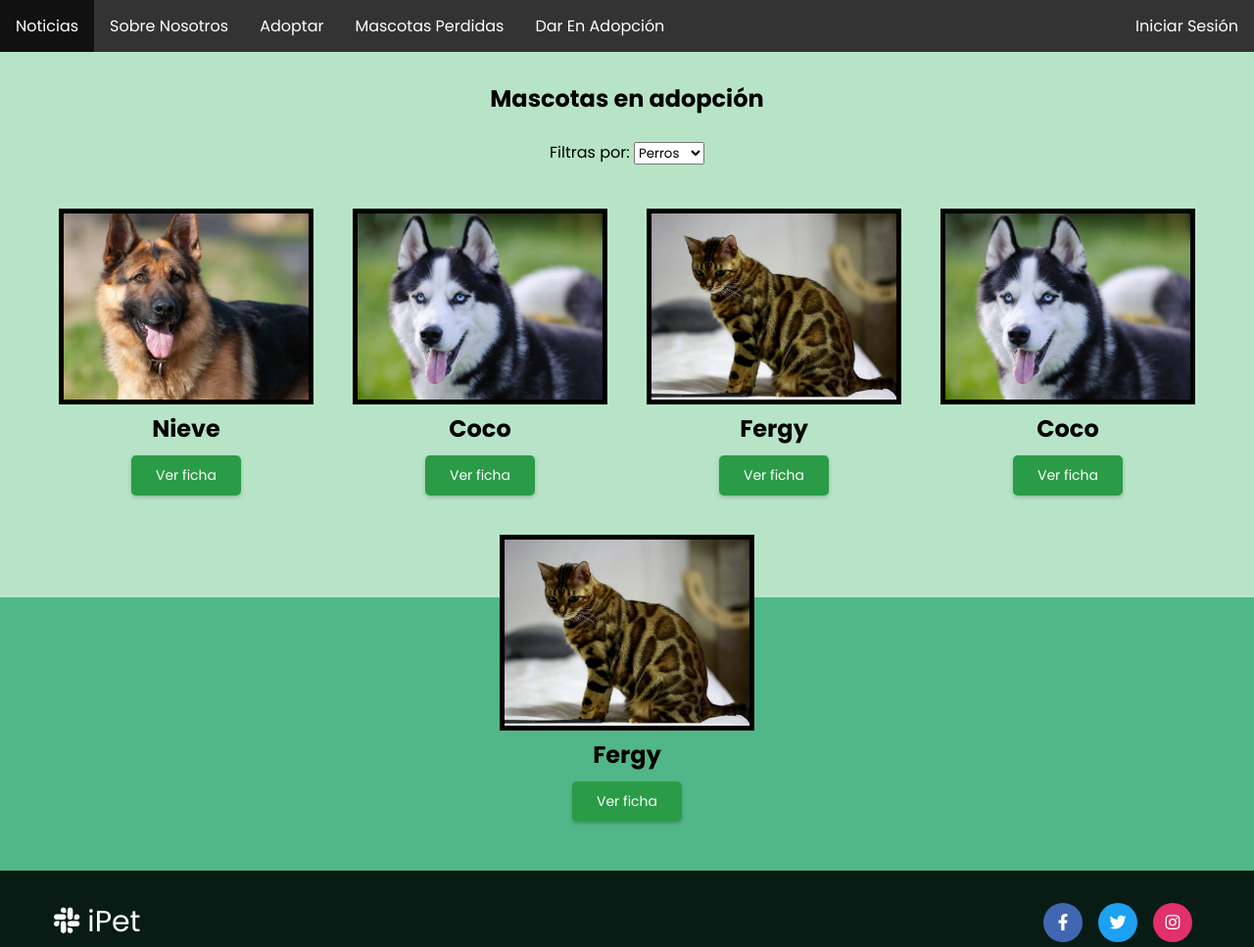
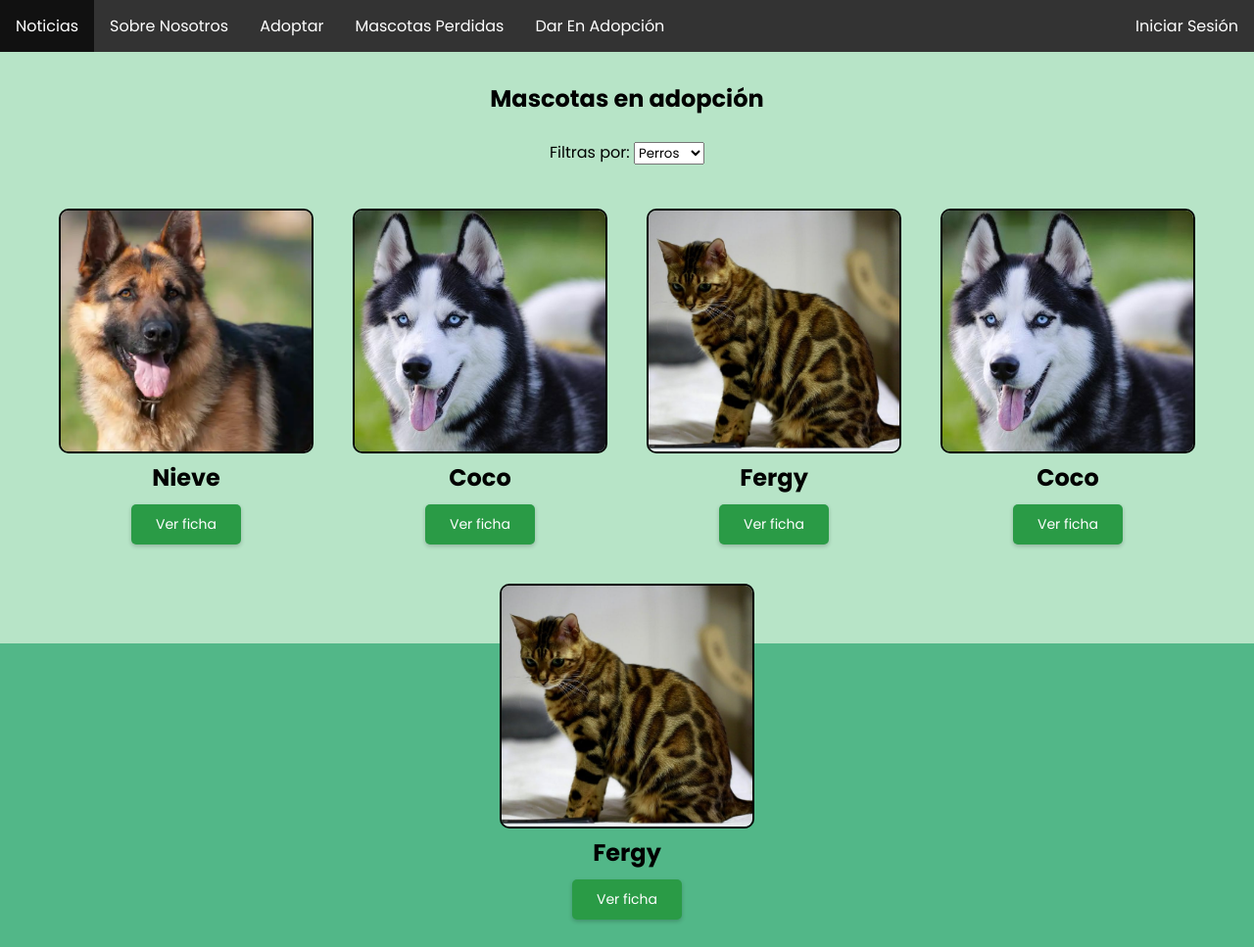
Before and after one commit to albertofernadez/ProyectoNoDual, a plain HTML site: page adoptar.html in a window 1280 px wide. Shown: the top 967 px of the page at 98% size. Drawn offline with Linux system fonts and the light colour scheme.

Commit message:
Ultimas upd

```diff
--- a/css/style.css
+++ b/css/style.css
@@ -103,14 +103,15 @@ body::before {
 
 
 img {
-  border: 5px solid black;
+  border: 2px solid black;
+  border-radius: 10px;
 }
 
 
 section#sobrenosotros {
   text-align: center;
   padding: min(3rem, 30px);
-  min-height: 100vh;
+  min-height: 80vh;
 }
 
 section#sobrenosotros div {
@@ -444,12 +445,14 @@ section#galeria div figure {
 
 section#galeria div figure picture img {
   max-width: 100%;
-  height: 200px;
-  -o-object-fit: cover;
+  height: 250px;
+  -o-object-fit:cover;
   object-fit: cover;
 }
 
 section#galeria div figure:hover {
-  background-color: white;
-  padding: 0;
+  background-color: #52B788;
+  padding: 10px;
+  border-radius: 10px;
+
 }
```
